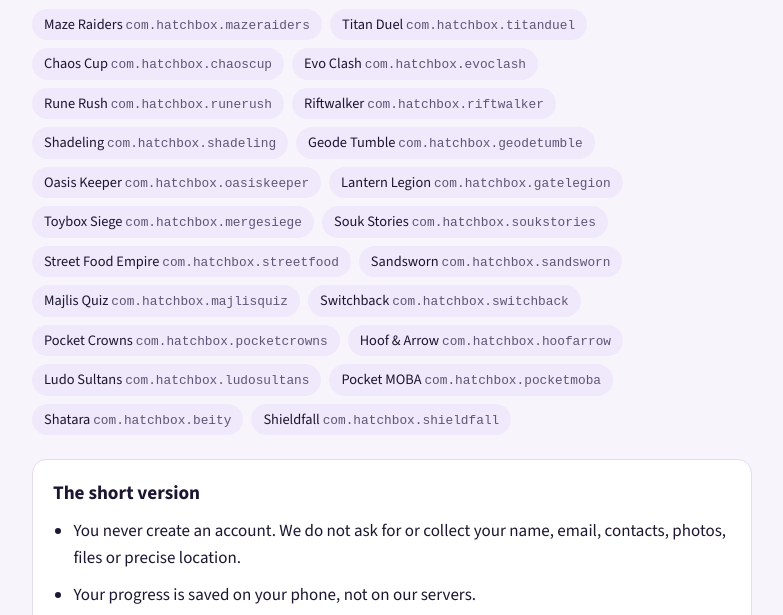
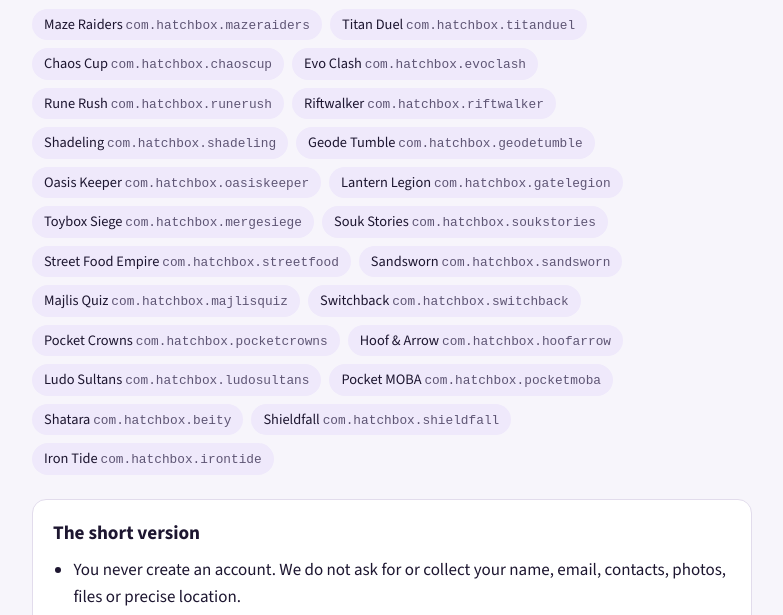
Before and after one commit to EngMohamed-A-Fathy/EngMohamed-A-Fathy.github.io, a plain HTML site: page privacy/index.html in a window 1280 px wide. Shown: the part 180-795 px from the top of the page, without its empty margins (248-1031 px from the left). Drawn offline with nearby package versions, Linux system fonts and the light colour scheme.

Commit message:
Privacy: add Iron Tide

```diff
--- a/privacy/index.html
+++ b/privacy/index.html
@@ -75,6 +75,7 @@
     <li>Pocket MOBA <code>com.hatchbox.pocketmoba</code></li>
     <li>Shatara <code>com.hatchbox.beity</code></li>
     <li>Shieldfall <code>com.hatchbox.shieldfall</code></li>
+    <li>Iron Tide <code>com.hatchbox.irontide</code></li>
   </ul>
 
   <div class="summary">
```
